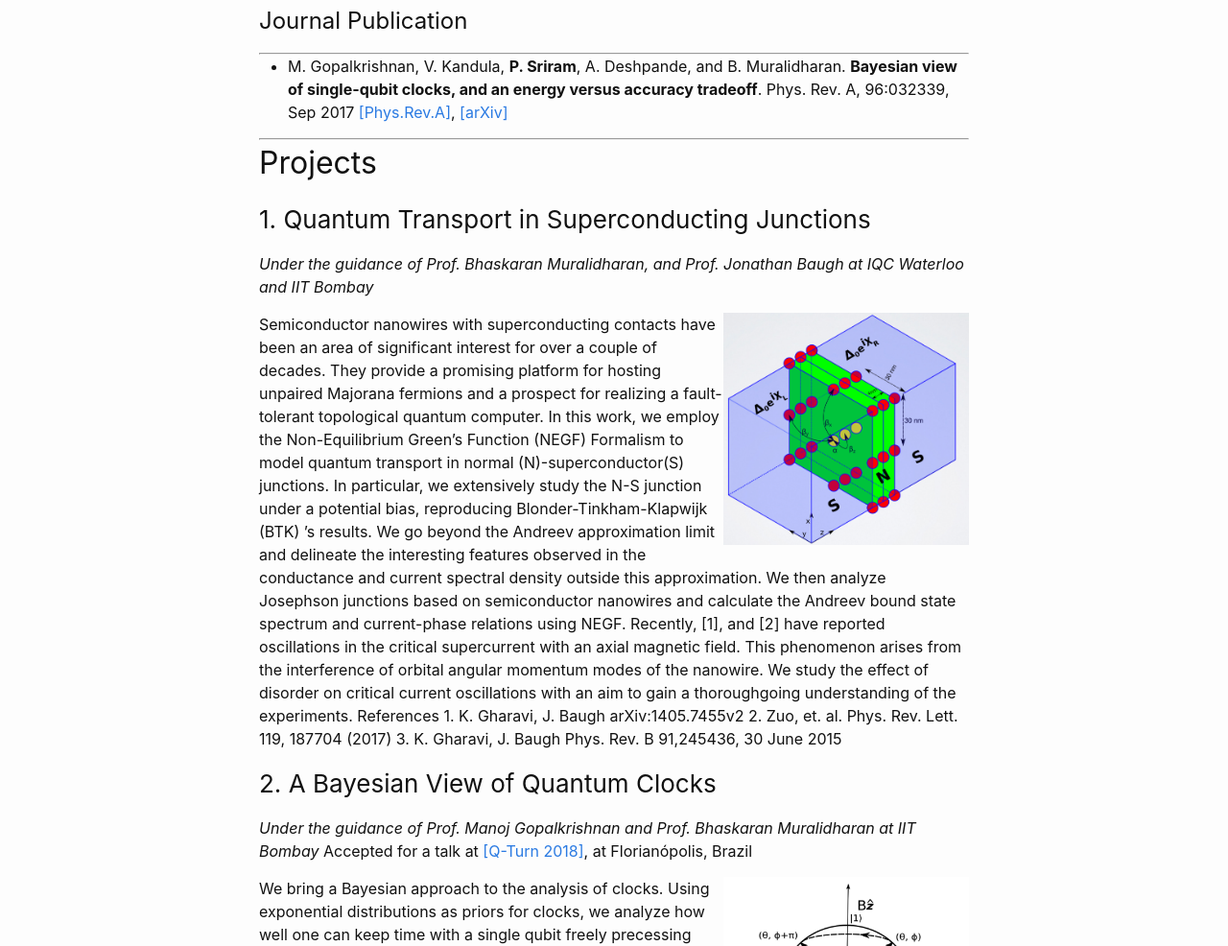
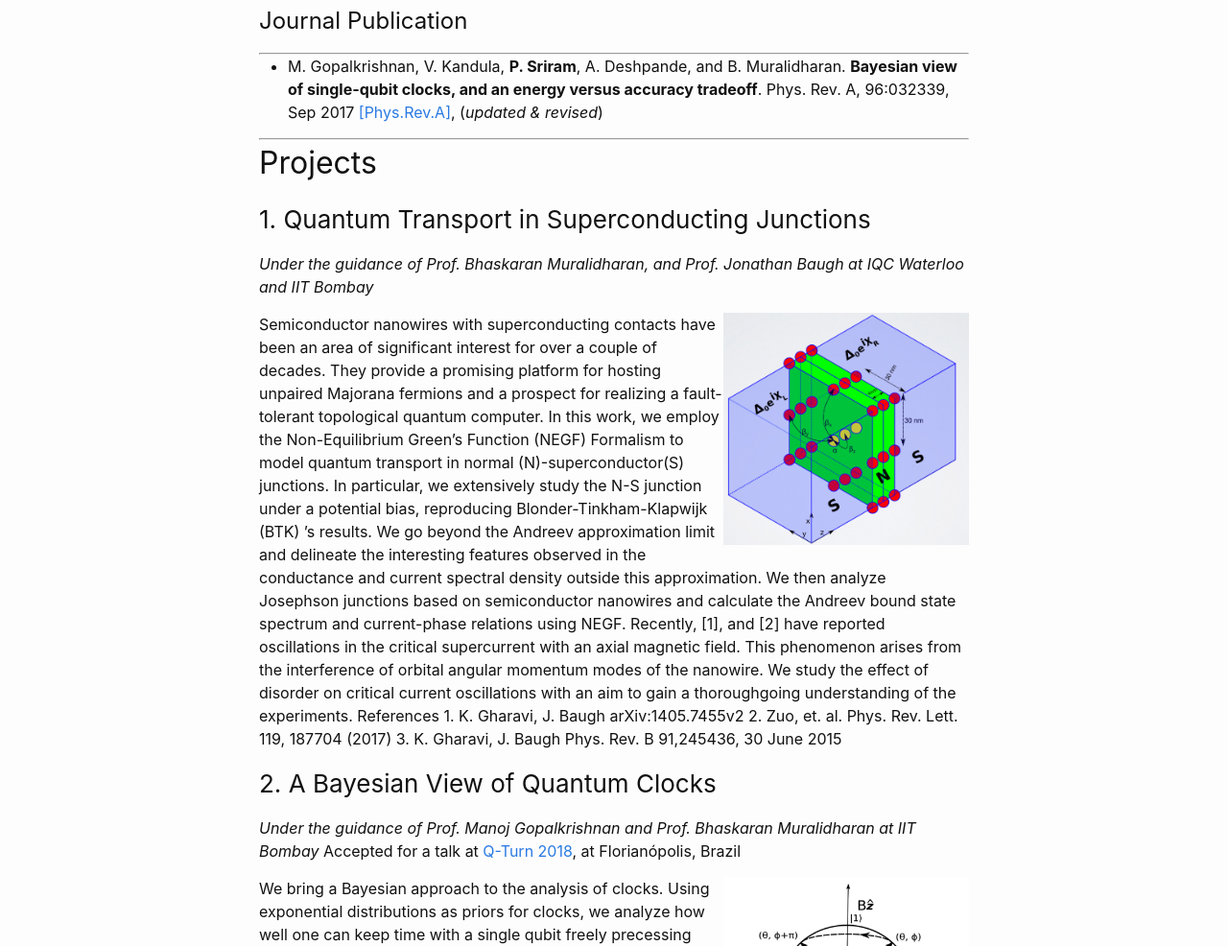
Before and after one commit to praveen5/praveen5.github.io, a Jekyll site: the page built from research.md, in a window 1280 px wide. Shown: the part 387-1373 px from the top of the page at 96% size. Built offline with Jekyll 4.4.1, drawn with Linux system fonts in a browser that asks for light colours.

Commit message:
Update research.md

```diff
--- a/research.md
+++ b/research.md
@@ -13,7 +13,7 @@ _This page lists my research projects. For a summary of my academic course proje
 # Journal Publication
 ---
 * M. Gopalkrishnan, V. Kandula, **P. Sriram**, A. Deshpande, and B. Muralidharan. **Bayesian view of single-qubit clocks, and an energy versus accuracy tradeoff**. Phys. Rev. A, 96:032339, Sep 2017
-[[Phys.Rev.A]](https://journals.aps.org/pra/abstract/10.1103/PhysRevA.96.032339),  [[arXiv]](http://arxiv.org/abs/1602.00508)
+[[Phys.Rev.A]](https://journals.aps.org/pra/abstract/10.1103/PhysRevA.96.032339),  (_updated & revised_)
 
 ***
 ## Projects
@@ -31,7 +31,7 @@ References
 
 ### 2. A Bayesian View of Quantum Clocks
 _Under the guidance of Prof. Manoj Gopalkrishnan and Prof. Bhaskaran Muralidharan at IIT Bombay_
-Accepted for a talk at [[Q-Turn 2018]](www.qturnworkshop.wixsite.com/2018), at Florianópolis, Brazil
+Accepted for a talk at [Q-Turn 2018](www.qturnworkshop.wixsite.com/2018), at Florianópolis, Brazil
 <p>
 <img src="/QClock.png" ALIGN = "RIGHT" width="256" title="QuantumClock">
 We bring a Bayesian approach to the analysis of clocks. Using exponential distributions as priors for clocks, we analyze how well one can keep time with a single qubit freely precessing under a magnetic field. We find that, at least with a single qubit, quantum mechanics does not allow exact timekeeping, in contrast to classical mechanics, which does. We find the design of the single-qubit clock that leads to maximum accuracy. Further, we find an energy versus accuracy tradeoff—the energy cost is at least kT times the improvement in accuracy as measured by the entropy reduction in going from the prior distribution to the posterior distribution. We propose a physical realization of the single-qubit clock using charge transport across a capacitively coupled quantum dot.
```
